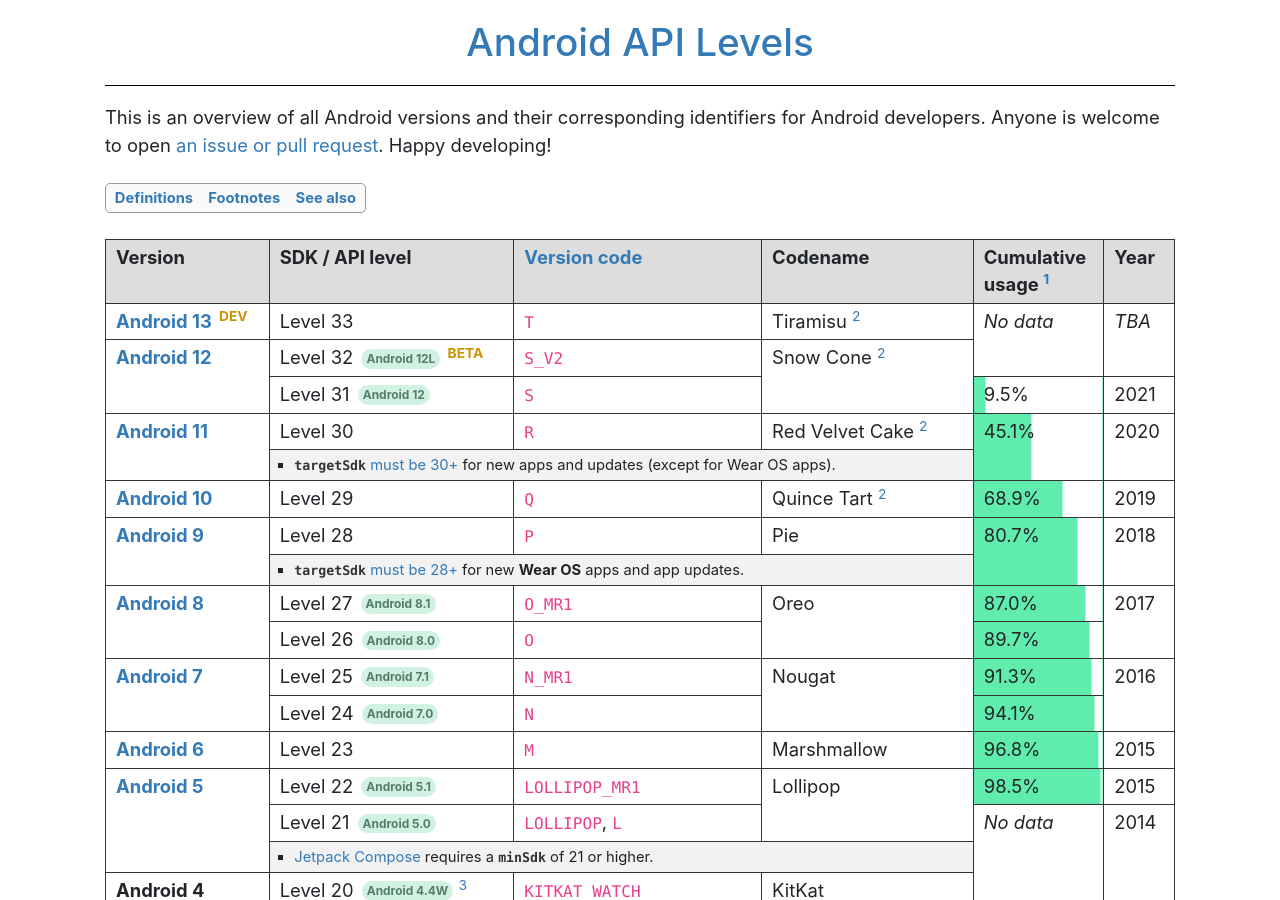
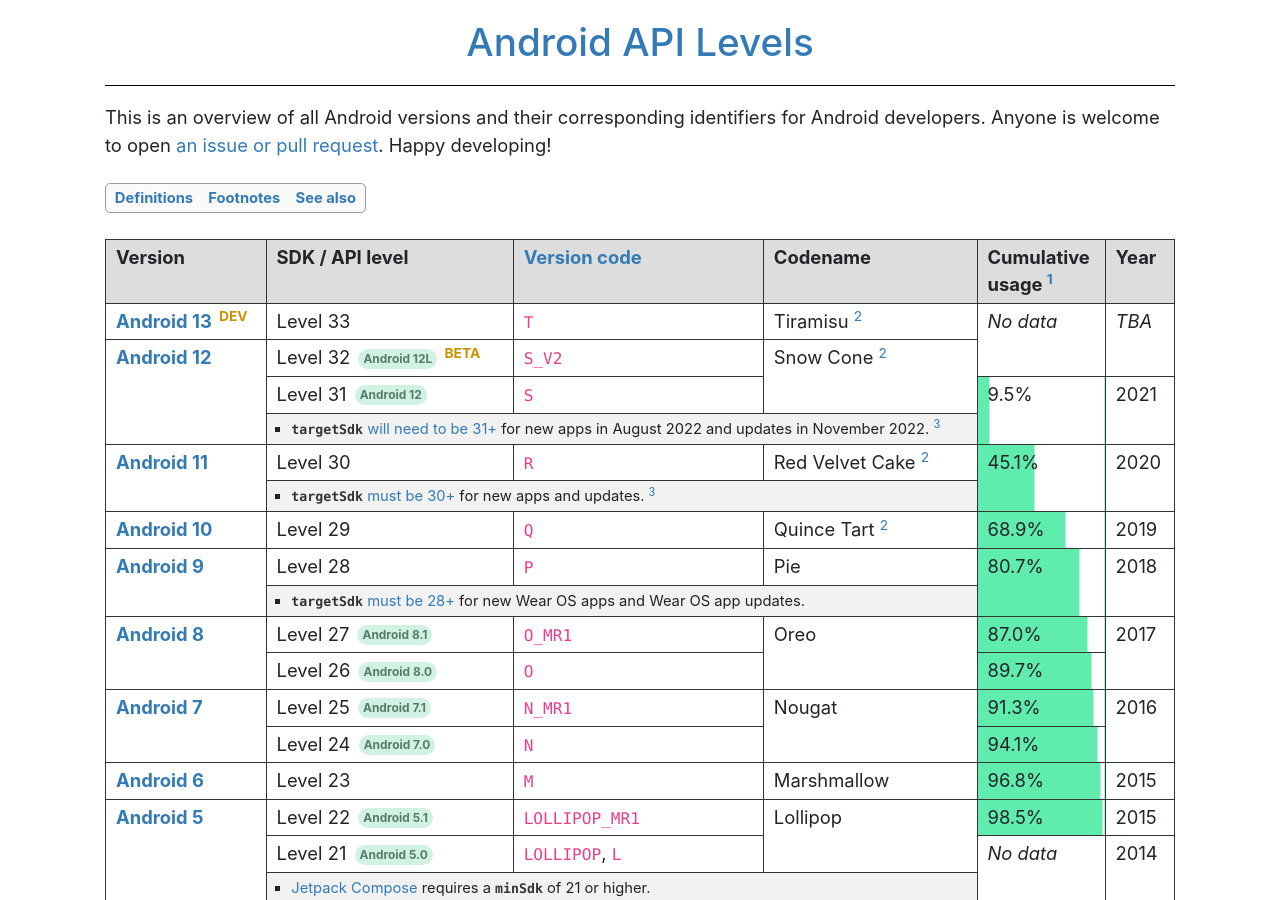
Before and after one commit to ebelinski/apilevels, a Jekyll site: the page built from index.md, in a window 1280 px wide and 900 px high. Built offline with Jekyll 4.4.1, drawn with Linux system fonts in a browser that asks for light colours; comment, search, counter and statistics services are not loaded; some of the changed text lies outside the part shown.

Commit message:
Added info on upcoming level 31 requirements.

```diff
--- a/index.md
+++ b/index.md
@@ -37,7 +37,7 @@
     <td rowspan="2"><i>TBA</i></td>
   </tr>
   <tr>
-    <td rowspan="2">
+    <td rowspan="3">
       <b><a href="https://developer.android.com/about/versions/12">Android 12</a></b>
     </td>
     <td>
@@ -54,9 +54,14 @@
   <tr>
     <td>Level 31 <span class="subversion">Android 12</span></td>
     <td><code>S</code></td>
-    {% include progress-cell.html rowspan=1 percentage=9.5 %}
-    <td>2021</td>
+    {% include progress-cell.html rowspan=2 percentage=9.5 %}
+    <td rowspan="2">2021</td>
   </tr>
+  <tr class="table-notes"><td colspan="3">
+    <ul>
+      <li><code>targetSdk</code> <a href="https://developer.android.com/google/play/requirements/target-sdk">will need to be 31+</a> for new apps in August 2022 and updates in November 2022. <sup id="fnref:3"><a href="#fn:3" class="footnote">3</a></sup></li>
+    </ul>
+  </td></tr>
   <tr>
     <td rowspan="2">
       <b><a href="https://developer.android.com/about/versions/11">Android 11</a></b>
@@ -72,7 +77,7 @@
   </tr>
   <tr class="table-notes"><td colspan="3">
     <ul>
-      <li><code>targetSdk</code> <a href="https://developer.android.com/google/play/requirements/target-sdk">must be 30+</a> for new apps and updates (except for Wear OS apps).</li>
+      <li><code>targetSdk</code> <a href="https://developer.android.com/google/play/requirements/target-sdk">must be 30+</a> for new apps and updates. <sup id="fnref:3"><a href="#fn:3" class="footnote">3</a></sup></li>
     </ul>
   </td></tr>
   <tr>
@@ -168,7 +173,7 @@
     <td rowspan="9"><b>Android 4</b></td>
     <td>
       Level 20
-      <span class="subversion">Android 4.4W</span> <sup id="fnref:3"><a href="#fn:3" class="footnote">3</a></sup>
+      <span class="subversion">Android 4.4W</span> <sup id="fnref:4"><a href="#fn:4" class="footnote">4</a></sup>
     </td>
     <td><code>KITKAT_WATCH</code></td>
     <td rowspan="2">KitKat</td>
@@ -334,7 +339,10 @@
       <p>The codenames for Android 10 and above in the table are the internal codenames. Beginning with Android 10, Google dropped the usage of codenames publicly.</p>
     </li>
     <li id="fn:3">
-      <p>Android 4.4W is the first Android release for Android Wear. <a href="#fnref:3" class="reversefootnote">↩</a></p>
+      <p>This requirement excludes new Wear OS apps and updates, which still only require a <code>targetSdk</code> <a href="https://developer.android.com/google/play/requirements/target-sdk">of 28 or higher</a>. <a href="#fnref:3" class="reversefootnote">↩</a></p>
+    </li>
+    <li id="fn:4">
+      <p>Android 4.4W is the first Android release for Android Wear. <a href="#fnref:4" class="reversefootnote">↩</a></p>
     </li>
   </ol>
 </div>
```
Also changed, not shown: other parts of index.md (+1 -1 lines).
